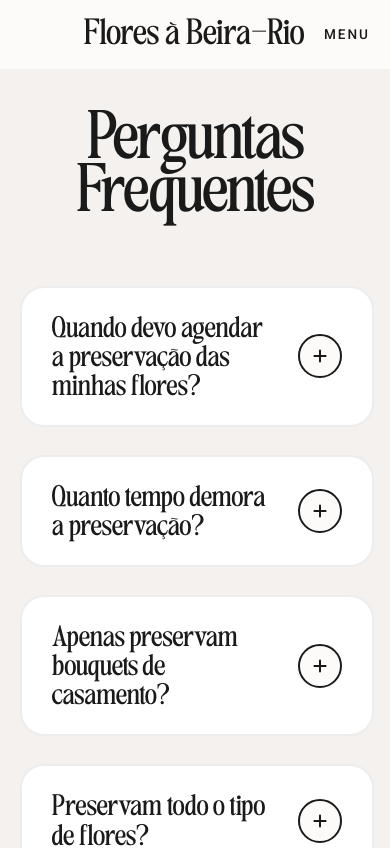
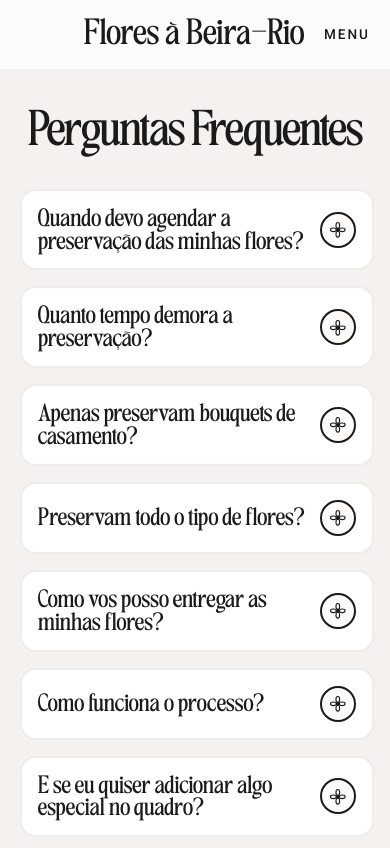
Before and after one commit to floresabeirario/fbr-website, a Next.js app: page /perguntas-frequentes in a window 390 px wide. Shown: the top 848 px of the page. Built offline with nearby package versions, Linux system fonts and the light colour scheme.

Commit message:
Update page.js

```diff
--- a/app/perguntas-frequentes/page.js
+++ b/app/perguntas-frequentes/page.js
@@ -3,25 +3,32 @@
 import { useState } from "react";
 import { motion, AnimatePresence } from "framer-motion";
 
-// --- ÍCONE DIVERTIDO E BOLD ---
-const PlusIcon = ({ isOpen }) => (
+// --- ÍCONE DE FLOR MINIMALISTA ---
+const FlowerIcon = ({ isOpen }) => (
   <motion.div
     animate={{
       backgroundColor: isOpen ? '#1a1a1a' : '#FCFBF9',
-      rotate: isOpen ? 135 : 0 // Roda mais para dar um efeito "bouncy" divertido
+      rotate: isOpen ? 90 : 0 // A flor roda 90 graus suavemente
     }}
     transition={{ type: "spring", stiffness: 200, damping: 15 }}
+    className="flower-icon-wrapper"
     style={{
-      width: '40px', height: '40px', borderRadius: '50%',
+      borderRadius: '50%',
       display: 'flex', alignItems: 'center', justifyContent: 'center',
-      border: '2px solid #1a1a1a', flexShrink: 0, marginLeft: '20px'
+      border: '2px solid #1a1a1a', flexShrink: 0
     }}
   >
     <motion.svg
-      width="16" height="16" viewBox="0 0 20 20" fill="none"
+      width="55%" height="55%" viewBox="0 0 24 24" fill="none"
       animate={{ color: isOpen ? '#fff' : '#1a1a1a' }}
+      stroke="currentColor" strokeWidth="1.5" strokeLinecap="round" strokeLinejoin="round"
     >
-      <path d="M10 3V17M3 10H17" stroke="currentColor" strokeWidth="2.5" strokeLinecap="round"/>
+      {/* Desenho geométrico e moderno de uma flor */}
+      <path d="M12 2c-1.5 0-2.5 2-2.5 4s1 4 2.5 4 2.5-2 2.5-4-1-4-2.5-4z"/>
+      <path d="M12 22c-1.5 0-2.5-2-2.5-4s1-4 2.5-4 2.5 2 2.5 4-1 4-2.5 4z"/>
+      <path d="M2 12c0-1.5 2-2.5 4-2.5s4 1 4 2.5-2 2.5-4 2.5-4-1-4-2.5z"/>
+      <path d="M22 12c0-1.5-2-2.5-4-2.5s-4 1-4 2.5 2 2.5 4 2.5 4-1 4-2.5z"/>
+      <circle cx="12" cy="12" r="2.5" fill="currentColor" stroke="none"/>
     </motion.svg>
   </motion.div>
 );
@@ -34,14 +41,14 @@ const FAQItem = ({ q, a, index }) => {
   return (
     <motion.div
       className="faq-item-wrapper"
-      initial={{ opacity: 0, y: 30 }}
+      initial={{ opacity: 0, y: 20 }}
       animate={{ opacity: 1, y: 0 }}
       transition={{ delay: index * 0.05, type: "spring", stiffness: 100 }}
       onMouseEnter={() => setIsHovered(true)}
       onMouseLeave={() => setIsHovered(false)}
       style={{
         backgroundColor: '#fff',
-        borderRadius: '24px', // Cantos bem arredondados (Moderno)
+        borderRadius: '16px', // Ligeiramente menos arredondado para encaixar melhor no mobile
         border: isHovered || isOpen ? '2px solid #1a1a1a' : '2px solid rgba(26, 26, 26, 0.08)',
         boxShadow: isHovered ? '0 10px 30px rgba(0,0,0,0.05)' : 'none',
         overflow: 'hidden',
@@ -50,22 +57,22 @@ const FAQItem = ({ q, a, index }) => {
       }}
       onClick={() => setIsOpen(!isOpen)}
     >
-      <div style={{
-        padding: '25px 30px',
+      <div className="faq-btn" style={{
         display: 'flex',
         justifyContent: 'space-between',
         alignItems: 'center',
+        backgroundColor: isOpen ? '#FCFBF9' : 'transparent',
+        transition: 'background-color 0.3s ease'
       }}>
-        <h3 style={{
-          fontSize: '1.3rem',
+        <h3 className="faq-title" style={{
           margin: 0,
           color: '#1a1a1a',
           fontFamily: "'TAN-MEMORIES', serif",
-          lineHeight: '1.4'
+          lineHeight: '1.3'
         }}>
           {q}
         </h3>
-        <PlusIcon isOpen={isOpen} />
+        <FlowerIcon isOpen={isOpen} />
       </div>
 
       <AnimatePresence>
@@ -76,14 +83,13 @@ const FAQItem = ({ q, a, index }) => {
             exit={{ height: 0, opacity: 0 }}
             transition={{ duration: 0.3, ease: "easeInOut" }}
           >
-            <div style={{ padding: '0 30px 30px 30px' }}>
+            <div className="faq-answer">
               <div style={{
                 color: '#444',
-                lineHeight: '1.8',
-                fontSize: '1.05rem',
+                lineHeight: '1.7',
                 fontWeight: '400',
-                borderTop: '2px dashed rgba(26,26,26,0.1)', // Um detalhe divertido na separação
-                paddingTop: '20px',
+                borderTop: '1px dashed rgba(26,26,26,0.15)', // Linha mais subtil no mobile
+                paddingTop: '16px',
                 whiteSpace: 'pre-line'
               }}>
                 {a}
@@ -141,41 +147,49 @@ export default function PerguntasFrequentes() {
   ];
 
   return (
-    <main style={{ paddingTop: '110px', paddingBottom: '120px', backgroundColor: '#F4F1EE', minHeight: '100vh' }}>
+    <main style={{ paddingTop: '110px', paddingBottom: '100px', backgroundColor: '#F4F1EE', minHeight: '100vh' }}>
 
-      {/* Estilos Globais Injetados para o Masonry Layout perfeito */}
+      {/* LÓGICA RESPONSIVA (MOBILE-FIRST) */}
       <style dangerouslySetInnerHTML={{ __html: `
-        .faq-masonry {
-          column-count: 1;
-          column-gap: 24px;
-        }
-        @media (min-width: 800px) {
-          .faq-masonry {
-            column-count: 2;
-          }
-        }
-        .faq-item-wrapper {
-          break-inside: avoid;
-          page-break-inside: avoid;
-          -webkit-column-break-inside: avoid;
-          margin-bottom: 24px;
-          display: inline-block;
-          width: 100%;
+        /* BASE (TELEMOVEL): Muito compacto, limpo, fonte menor */
+        .faq-masonry { column-count: 1; column-gap: 16px; }
+        .faq-item-wrapper { break-inside: avoid; margin-bottom: 12px; display: inline-block; width: 100%; }
+
+        .faq-btn { padding: 16px; }
+        .faq-title { font-size: 1.1rem; }
+        .flower-icon-wrapper { width: 32px; height: 32px; margin-left: 12px; }
+        .faq-answer { padding: 0 16px 16px 16px; font-size: 0.95rem; }
+
+        .faq-header-title { font-size: 2.2rem; }
+        .faq-header-container { margin-bottom: 40px; }
+
+        /* DESKTOP: Volta a ganhar espaço, margens e fontes maiores */
+        @media (min-width: 768px) {
+          .faq-masonry { column-count: 2; column-gap: 24px; }
+          .faq-item-wrapper { margin-bottom: 24px; }
+
+          .faq-btn { padding: 25px 30px; }
+          .faq-title { font-size: 1.3rem; }
+          .flower-icon-wrapper { width: 40px; height: 40px; margin-left: 20px; }
+          .faq-answer { padding: 0 30px 30px 30px; font-size: 1.05rem; }
+
+          .faq-header-title { font-size: clamp(3rem, 6vw, 4.5rem); }
+          .faq-header-container { margin-bottom: 70px; }
         }
       `}} />
 
       <div style={{ maxWidth: '1000px', margin: '0 auto', padding: '0 20px' }}>
         <motion.div
+          className="faq-header-container"
           initial={{ opacity: 0, y: -20 }}
           animate={{ opacity: 1, y: 0 }}
-          style={{ textAlign: 'center', marginBottom: '70px' }}
+          style={{ textAlign: 'center' }}
         >
-          <h1 style={{ fontSize: 'clamp(3rem, 8vw, 5rem)', margin: 0, letterSpacing: '-1px' }}>
+          <h1 className="faq-header-title" style={{ margin: 0, letterSpacing: '-1px' }}>
             Perguntas Frequentes
           </h1>
         </motion.div>
 
-        {/* Usamos a classe faq-masonry aqui */}
         <div className="faq-masonry">
           {faqs.map((item, index) => (
             <FAQItem key={index} q={item.q} a={item.a} index={index} />
```
